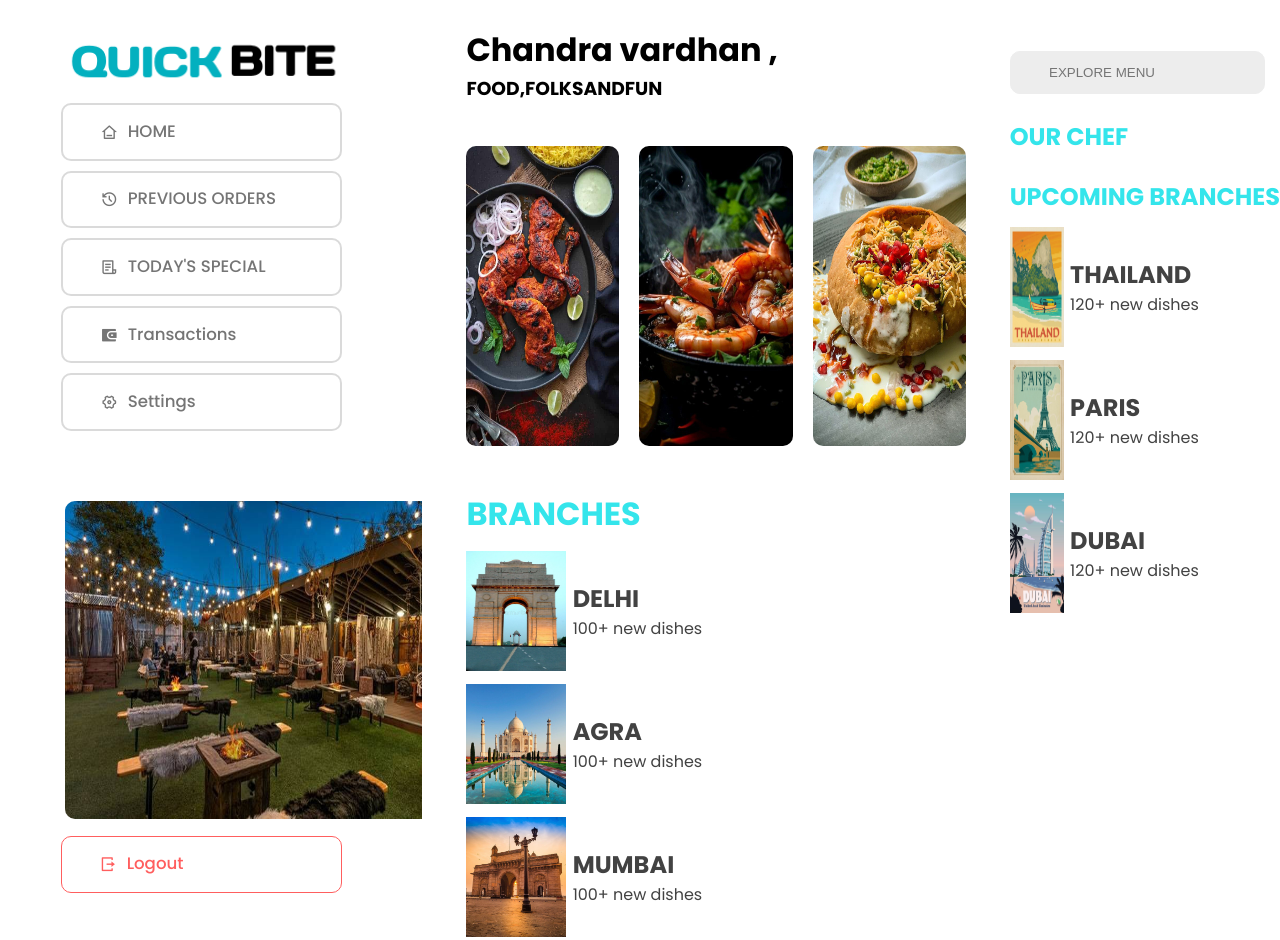
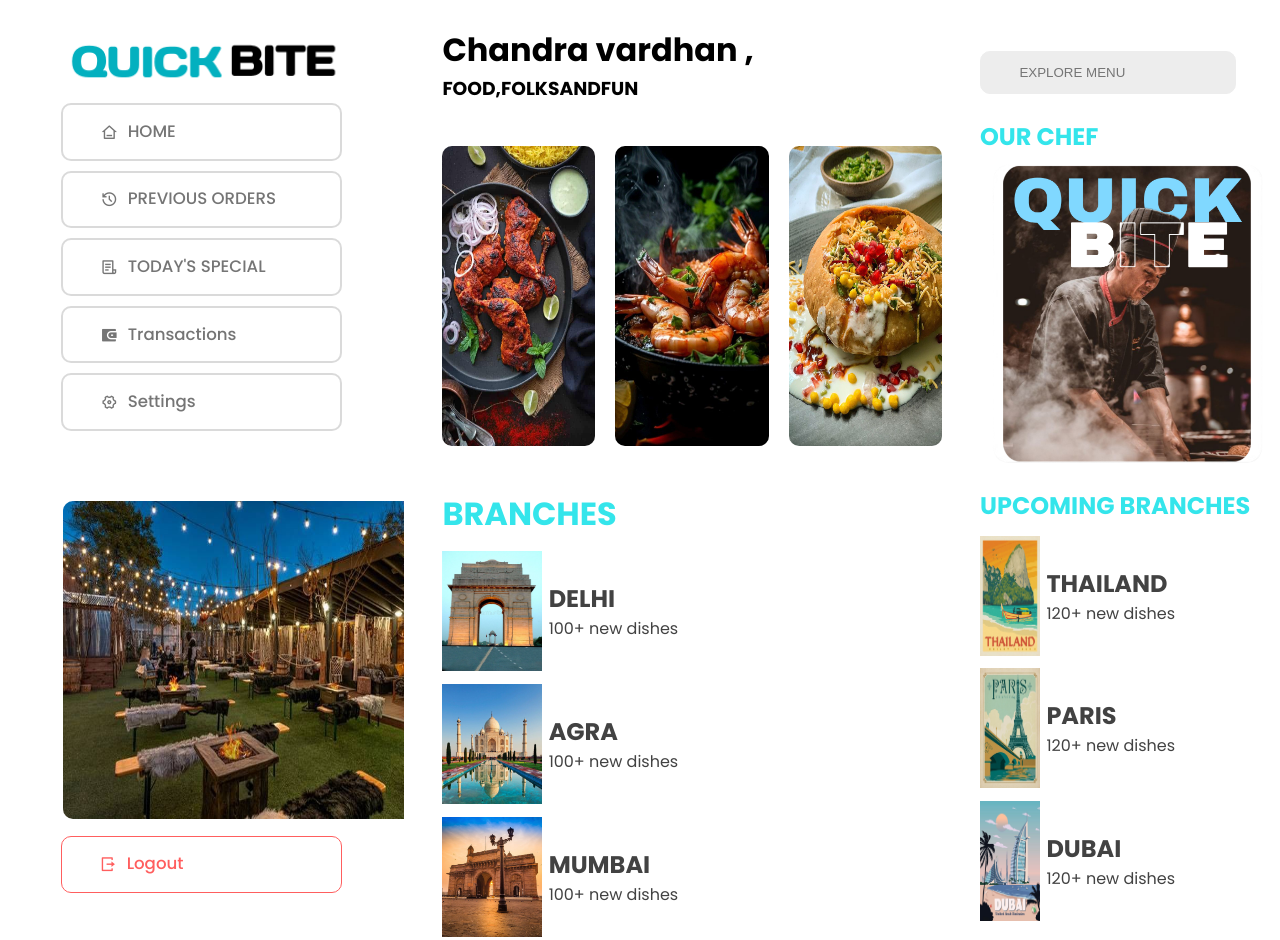
Before and after one commit to baburampatel/html, a plain HTML site: page index.html in a window 1280 px wide. Shown: the top 940 px of the page. Drawn offline with nearby package versions, Linux system fonts and the light colour scheme; a script that the page names is missing.

Commit message:
Update index.html

```diff
--- a/index.html
+++ b/index.html
@@ -103,7 +103,7 @@
         </div>
         <div class="calender">
           <h1>OUR CHEF</h1>
-          <img src="images web/Chef's image.png" alt="" />
+          <img src="assets/images web/Chef's image.png" alt="" />
         </div>
 
         <div class="upcoming_events">
```
